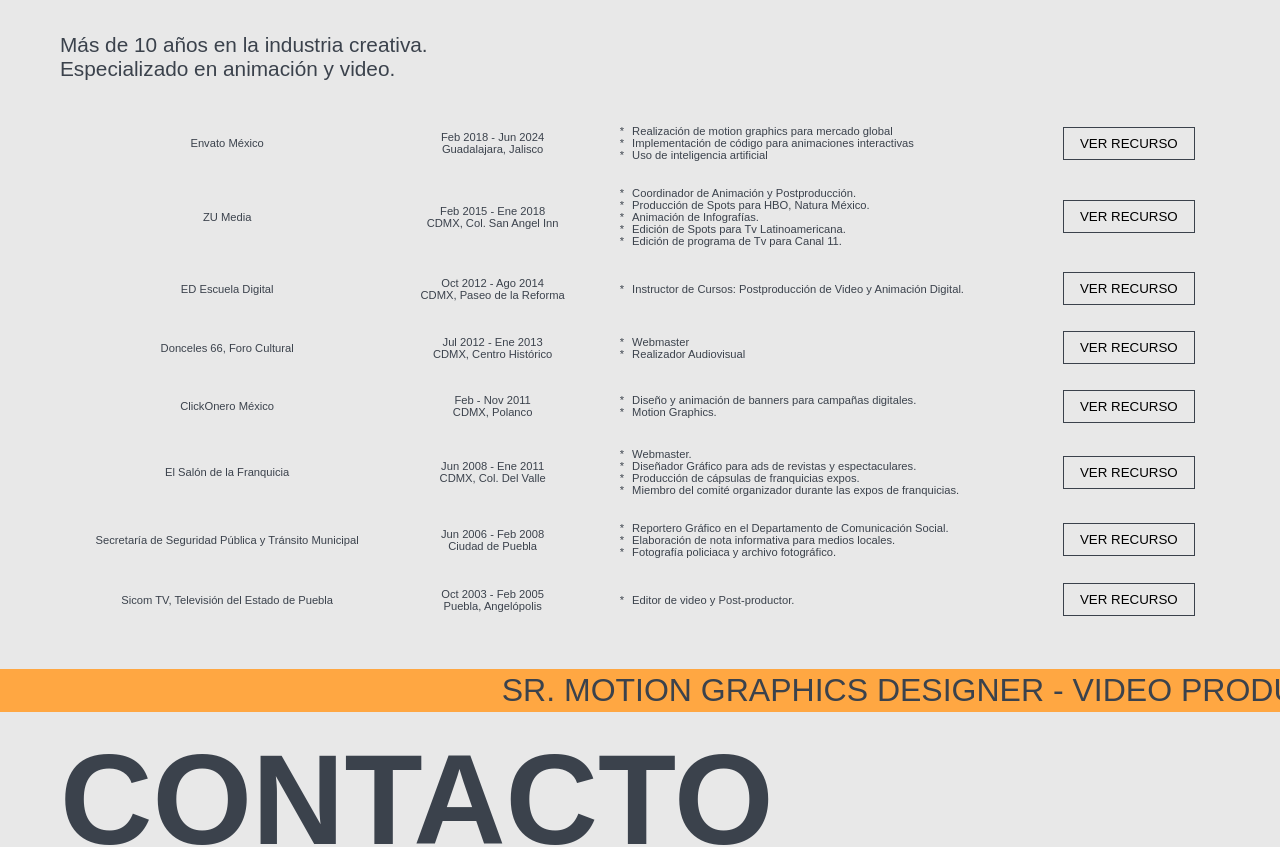
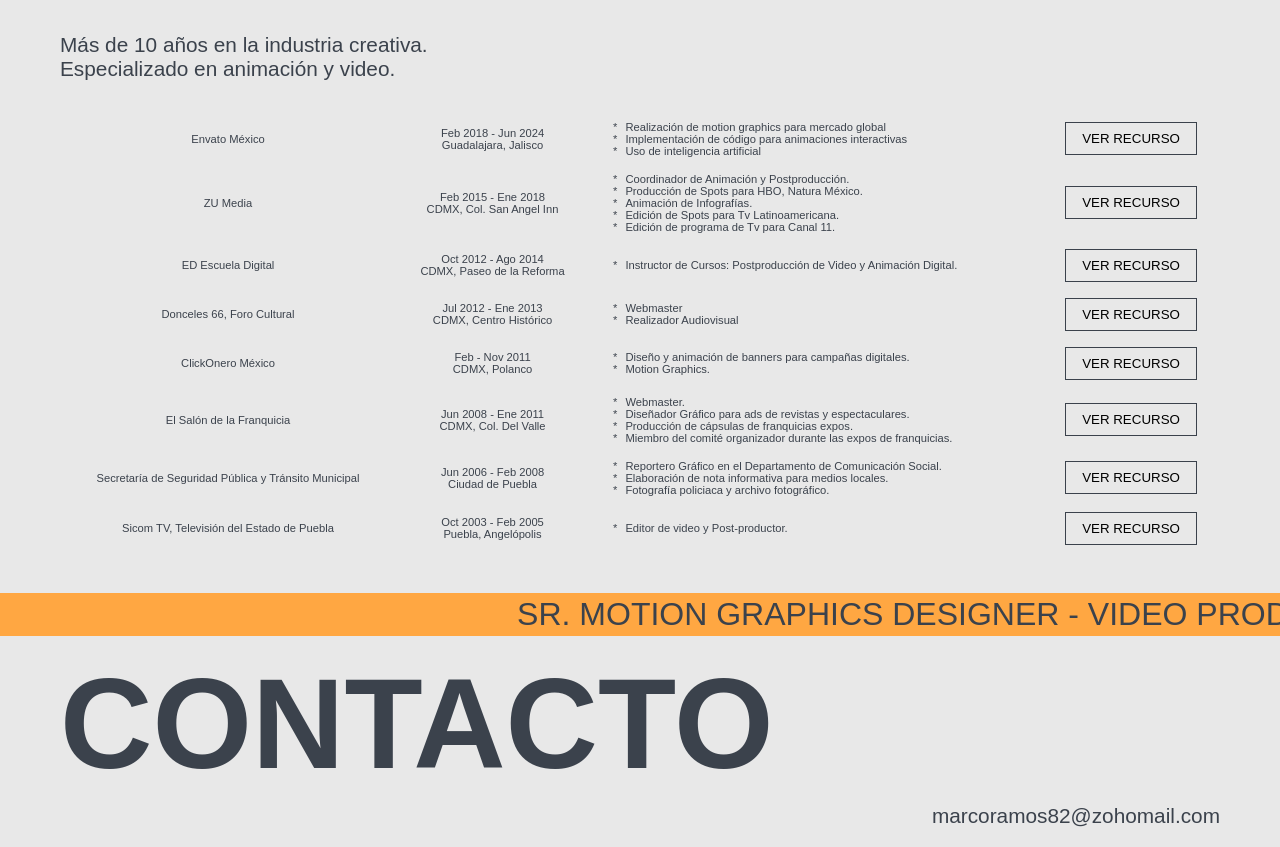
Before and after one commit to MarcoFco82/secondversion, a Next.js app: page / in a window 1280 px wide. Shown: the part 1402-2249 px from the top of the page. Built offline with nearby package versions, Linux system fonts and the light colour scheme.

Commit message:
responsive titles and tables
ajuste de titulos y subtitulos para que sean responsivos usando clamp. ajuste de tabla para que sea responsiva, link de redes sociales

```diff
--- a/pages/index.js
+++ b/pages/index.js
@@ -263,13 +263,27 @@ export default function Home() {
       </div>
 
       {/* Main Div 4 */}
-      <div className="main-section">
-        <h1 className="title-right">REDES<br></br> SOCIALES</h1>
-        <div className="hyperlinks">
-          <a href="#link1" className="din-link">Behance</a>
-          <a href="#link2" className="din-link">Linkedin</a>
-        </div>
-      </div>
+<div className="main-section">
+  <h1 className="title-right">REDES<br />SOCIALES</h1>
+  <div className="hyperlinks">
+    <a
+      href="https://www.behance.net/marcofrancisco"
+      className="din-link"
+      target="_blank" // Abre en una nueva pestaña
+      rel="noopener noreferrer" // Mejora la seguridad
+    >
+      Behance
+    </a>
+    <a
+      href="https://www.linkedin.com/in/marcofranciscoramos/"
+      className="din-link"
+      target="_blank" // Abre en una nueva pestaña
+      rel="noopener noreferrer" // Mejora la seguridad
+    >
+      Linkedin
+    </a>
+  </div>
+</div>
 
       {/* Footer */}
       <footer className="footer">
--- a/styles/globals.css
+++ b/styles/globals.css
@@ -36,16 +36,20 @@ body {
 
 .title-left {
   font-family: 'DIN Condensed', sans-serif;
-  font-size: 8rem;
   text-align: left;
   line-height: 0.75;
   margin-bottom: 2rem;
+  /* Tamaño base para pantallas grandes */
+  font-size: 8rem;
+
+  /* Escalado responsivo usando unidades relativas */
+  font-size: clamp(2rem, 10vw, 8rem);
 }
 
 .text-right {
   text-align: right;
-  font-size: 1.3rem;
   margin-bottom: 2rem;
+  font-size: clamp(0.5rem, 3vw, 1.3rem); /* Escalado responsivo */
 }
 
 .video-container {
@@ -108,36 +112,58 @@ body {
 
 .title-right {
   font-family: 'DIN Condensed', sans-serif;
-  font-size: 8rem;
   text-align: right;
   line-height: 0.75;
   margin-bottom: 2rem;
+  /* Tamaño base para pantallas grandes */
+  font-size: 8rem;
+
+  /* Escalado responsivo usando unidades relativas */
+  font-size: clamp(2rem, 10vw, 8rem);
 }
 
 .text-left {
   text-align: left;
-  font-size: 1.3rem;
   margin-bottom: 2rem;
+  font-size: clamp(0.5rem, 3vw, 1.3rem); /* Escalado responsivo */
 }
 
 .table-container {
   margin-top: 2rem;
-  overflow-x: auto;
-  border: 0;
+  overflow-x: auto; /* Permite el desplazamiento horizontal en móviles */
+  width: 100%; /* Asegura que ocupe el ancho disponible */
+  -webkit-overflow-scrolling: touch; /* Mejora el desplazamiento en dispositivos táctiles */
+  border: 0; /* Elimina bordes adicionales */
 }
 
 table {
   width: 100%;
-  border-collapse: collapse;
-  font-size: 0.7rem;
+  border-collapse: collapse; /* Elimina el espacio entre celdas */
+  font-size: clamp(0.4rem, 2vw, 0.7rem); /* Fuente responsiva */
+  border: 0; /* Elimina bordes adicionales */
+  min-width: 600px; /* Ancho mínimo para mantener la estructura */
+}
+
+td {
+  padding: 0.5rem;
+  border: 1px solid #3b424c;
+  vertical-align: middle;
   border: 0;
 }
 
-td {
-  padding: 0.8rem;
-  border: 1px solid #3b424c;
-  vertical-align: middle;
-  border: 0;
+/* Estilos para dispositivos móviles */
+@media (max-width: 768px) {
+  .table-container {
+    overflow-x: scroll; /* Fuerza el desplazamiento horizontal */
+  }
+
+  table {
+    font-size: 0.6rem; /* Tamaño de fuente más pequeño en móviles */
+  }
+
+  td {
+    padding: 0.3rem; /* Reducir el padding en móviles */
+  }
 }
 
 .centered {
```
